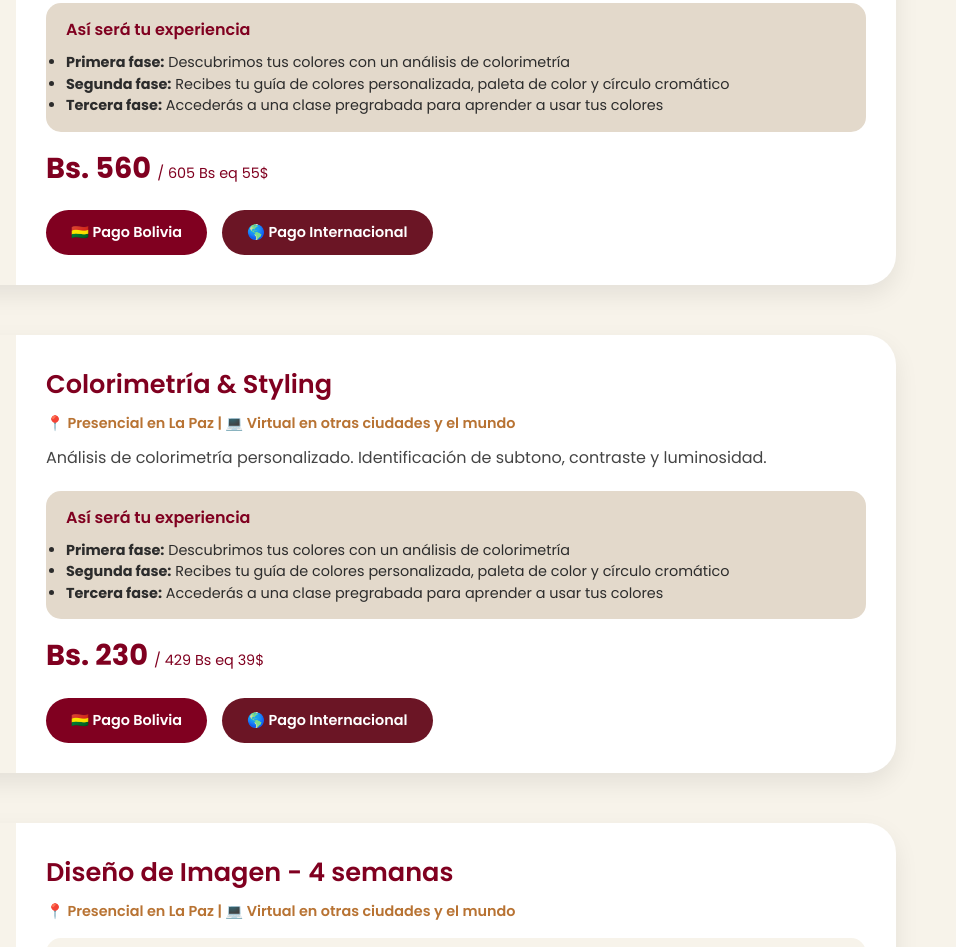
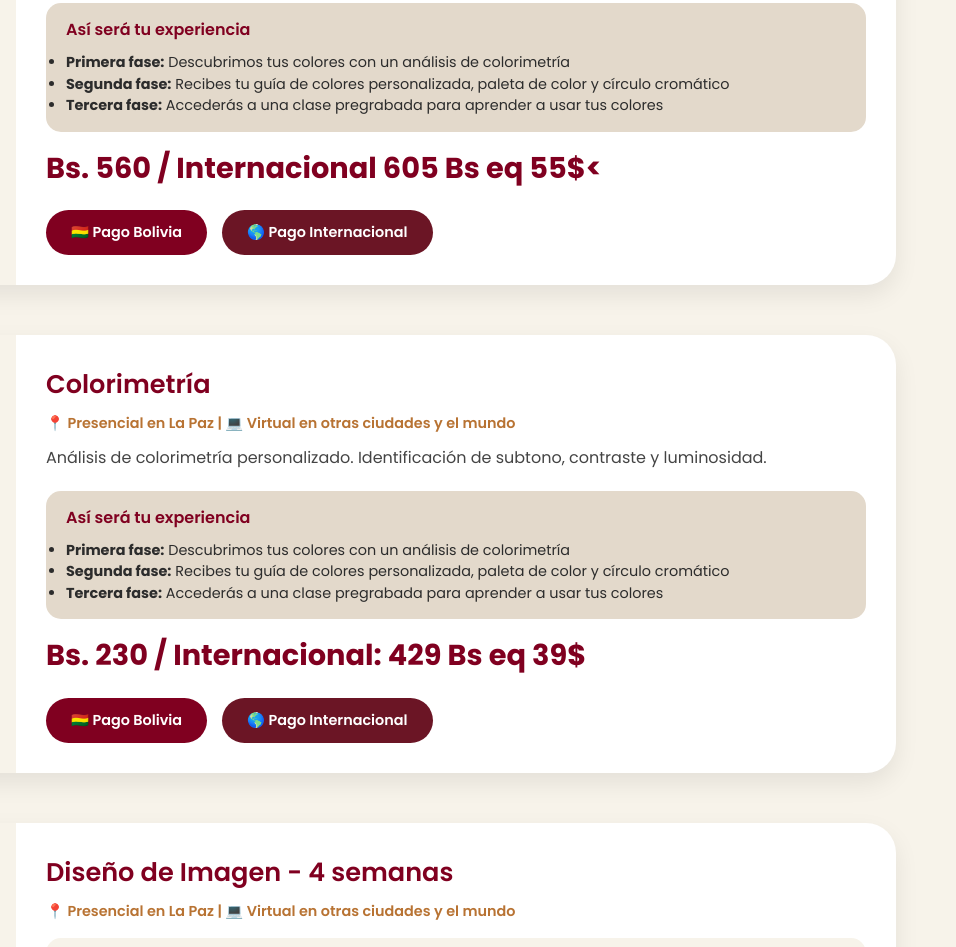
Before and after one commit to asesoriascamilacaballero/asesoriascamilacaballero, a website: page servicios.html in a window 1280 px wide. Shown: the part 1649-2596 px from the top of the page, 324-1280 px from the left. Drawn offline with Linux system fonts and the light colour scheme.

Commit message:
Update servicios.html

```diff
--- a/servicios.html
+++ b/servicios.html
@@ -502,7 +502,7 @@
                             </ul>
                         </div>
 
-                        <div class="precio">Bs. 560 <small>/ 605 Bs eq 55$</small></div>
+                        <div class="precio">Bs. 560 / Internacional 605 Bs eq 55$<</div>
                       <div class="botones-dobles">
                           <button class="btn-reservar-bolivia" data-url="pago-bolivia.html?monto=560&descripcion=Colorimetría 24 horas"> 🇧🇴 Pago Bolivia</button>
                           <button class="btn-reservar-internacional" data-url="pago-mundo.html?monto=605&descripcion=Colorimetría 24 horas&moneda=USD">🌎 Pago Internacional</button>
@@ -514,7 +514,7 @@
                         <img src="assets/servicios/colorimetria.PNG" alt="Colorimetría">
                     </div>
                     <div class="servicio-info">
-                        <h3>Colorimetría & Styling</h3>
+                        <h3>Colorimetría</h3>
                         <div class="modalidad">📍 Presencial en La Paz | 💻 Virtual en otras ciudades y el mundo</div>
                         <div class="descripcion">Análisis de colorimetría personalizado. Identificación de subtono, contraste y luminosidad.</div>
                         <div class="experiencia">
@@ -526,7 +526,7 @@
                             </ul>
                         </div>
 
-                        <div class="precio">Bs. 230 <small>/ 429 Bs eq 39$</small></div>
+                        <div class="precio">Bs. 230 / Internacional: 429 Bs eq 39$</div>
                       <div class="botones-dobles">
                           <button class="btn-reservar-bolivia" data-url="pago-bolivia.html?monto=230&descripcion=Colorimetría 24 horas"> 🇧🇴 Pago Bolivia</button>
                           <button class="btn-reservar-internacional" data-url="pago-mundo.html?monto=429&descripcion=Colorimetría 24 horas&moneda=USD">🌎 Pago Internacional</button>
```
